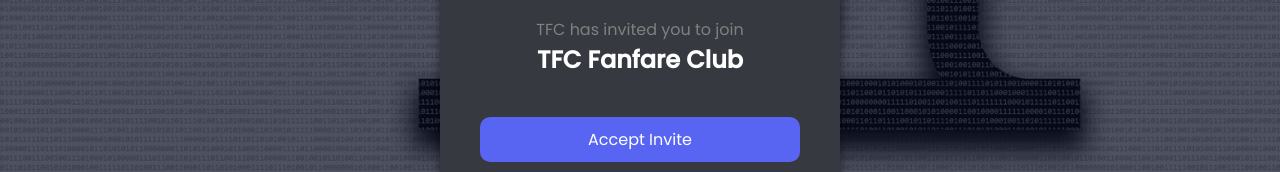
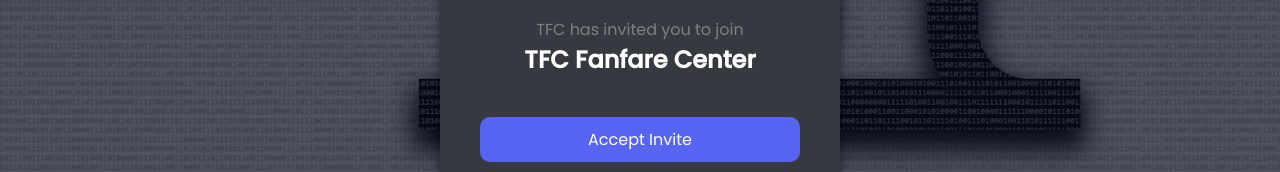
Before and after one commit to joshjms/tfc-web, a plain HTML site: page discord.html in a window 1280 px wide. Shown: the part 396-568 px from the top of the page. Drawn offline with Linux system fonts and the light colour scheme.

Commit message:
fanfare center

```diff
--- a/discord.html
+++ b/discord.html
@@ -18,7 +18,7 @@
 
             </div>
             <p style="color:gray;">TFC has invited you to join</p>
-            <h1 style="margin-bottom:40px;">TFC Fanfare Club</h1>
+            <h1 style="margin-bottom:40px;">TFC Fanfare Center</h1>
 
             <a href="https://discord.gg/wRdsffvT52" class="inv-btn" style="text-decoration:none; color:white;">Accept Invite</a>
         </div>
```
